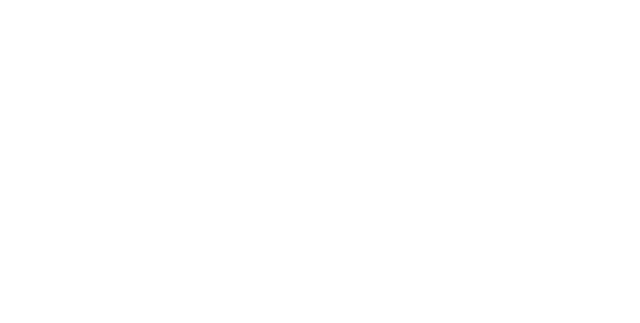
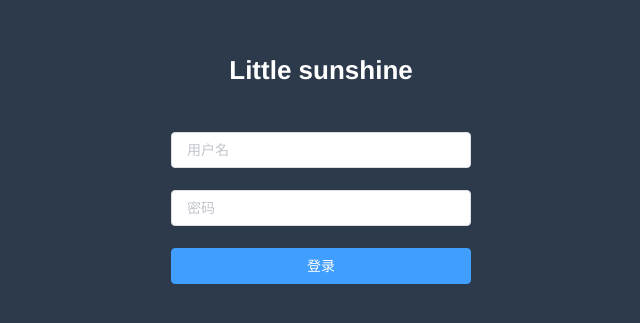
Before and after one commit to zlylm/vue-admin, a Vue app: page /login in a window 1280 px wide. Shown: the part 243-566 px from the top of the page, without its empty margins (319-959 px from the left). Built offline with nearby package versions, Linux system fonts and the light colour scheme.

Commit message:
完成登录页面和公共左边导航

```diff
--- a/babel.config.js
+++ b/babel.config.js
@@ -1,5 +1,15 @@
 module.exports = {
   presets: [
-    '@vue/cli-plugin-babel/preset'
+    '@vue/cli-plugin-babel/preset',
+    // ["es2015", { "modules": false }]
+  ],
+  "plugins": [
+    [
+      "component",
+      {
+        "libraryName": "element-ui",
+        "styleLibraryName": "theme-chalk"
+      }
+    ]
   ]
 }
--- a/package.json
+++ b/package.json
@@ -10,6 +10,7 @@
     "axios": "^0.19.2",
     "core-js": "^3.6.4",
     "element-ui": "^2.13.0",
+    "normalize.css": "^8.0.1",
     "vue": "^2.6.11",
     "vue-router": "^3.1.5",
     "vuex": "^3.1.2"
@@ -19,6 +20,9 @@
     "@vue/cli-plugin-router": "~4.2.0",
     "@vue/cli-plugin-vuex": "~4.2.0",
     "@vue/cli-service": "~4.2.0",
+    "babel-plugin-component": "^1.1.1",
+    "node-sass": "^4.13.1",
+    "sass-loader": "^8.0.2",
     "vue-template-compiler": "^2.6.11"
   },
   "browserslist": [
--- a/src/App.vue
+++ b/src/App.vue
@@ -5,10 +5,16 @@
 </template>
 
 <style>
+html,body{
+  width: 100%;
+  height: 100%;
+}
 #app {
   font-family: Avenir, Helvetica, Arial, sans-serif;
   -webkit-font-smoothing: antialiased;
   -moz-osx-font-smoothing: grayscale;
   color: #2c3e50;
+  width: 100%;
+  height: 100%;
 }
 </style>
--- a/src/api/test.js
+++ b/src/api/test.js
@@ -1,7 +1,7 @@
-import Axios from '@/request/index'
+import Ruquest from '@/request/index'
 
 export const Test = (data)=> {
-    return Axios.request({
+    return Ruquest({
         url:'/api/webUser/login',
         data
     })
--- /dev/null
+++ b/src/common/Sidebar.vue
@@ -0,0 +1,60 @@
+<template>
+    <div class="side-bar" :class="{'side-bar-mini':collapseVal}">
+        <el-menu
+            class="el-menu-vertical"
+            mode="vertical"
+            background-color="#304156"
+            text-color="#BFCBD9"
+            :collapse="collapseVal"
+        >
+            <el-menu-item index="1">
+                <i class="el-icon-star-off icon"></i>
+                <span>首页</span>
+            </el-menu-item>
+            <el-menu-item index="2">
+                <i class="el-icon-user icon"></i>
+                <span>用户管理</span>
+            </el-menu-item>
+            <el-menu-item index="2">
+                <i class="el-icon-user icon"></i>
+                <span>用户管理</span>
+            </el-menu-item>
+            <el-menu-item index="2">
+                <i class="el-icon-user icon"></i>
+                <span>用户管理</span>
+            </el-menu-item>
+        </el-menu>
+    </div>
+</template>
+
+<script>
+export default {
+    props:{
+        collapseVal:{
+            type: Boolean,
+            default: false
+        }
+    },
+    data () {
+        return {
+        }
+    }
+}
+</script>
+
+<style lang="scss" scoped>
+.side-bar-mini{
+    width: auto!important;
+    height: 100%;
+}
+.side-bar{
+    width: 210px;
+    height: 100%;
+    .el-menu-vertical{
+        height: 100%;
+        .icon{
+            color: #BFCBD9;
+        }
+    }
+}
+</style>
--- a/src/main.js
+++ b/src/main.js
@@ -2,12 +2,13 @@
 import App from './App.vue'
 import router from './router'
 import store from './store'
-import './util/cutom-instruction'
+import 'normalize.css/normalize.css' // CSS resets
+import './util/cutom-instruction' // 自定义指令
+import './util/element' //按需加载element ui
+
+Vue.prototype.$ELEMENT = { size: 'medium', zIndex: 3000 };
 
 Vue.config.productionTip = false
-
-
-
 new Vue({
   router,
   store,
--- a/src/router/index.js
+++ b/src/router/index.js
@@ -9,6 +9,11 @@
     path: '/',
     name: 'Home',
     component: Home
+  },
+  {
+    path: '/login',
+    name: 'Login',
+    component: () => import('@/views/login/Index')
   }
 ]
 
--- /dev/null
+++ b/src/util/element.js
@@ -0,0 +1,22 @@
+import Vue from 'vue'
+import {
+    Button,
+    Form,
+    FormItem,
+    Input,
+    Message,
+    Menu,
+    MenuItem,
+    Row,
+    Col
+} from 'element-ui'
+
+Vue.prototype.$Message = Message
+Vue.use(Button)
+Vue.use(Form)
+Vue.use(FormItem)
+Vue.use(Input)
+Vue.use(Menu)
+Vue.use(MenuItem)
+Vue.use(Row)
+Vue.use(Col)
--- a/src/views/Home.vue
+++ b/src/views/Home.vue
@@ -1,16 +1,30 @@
 <template>
   <div class="home" v-viewLoading="show">
-    Hello World
+    <Sidebar :collapseVal="collapseVal"/>
+    <div class="right">
+      <div class="navbar">
+        <i class="el-icon-s-unfold icon" v-if="collapseVal" @click="collapseVal=false"></i>
+        <i class="el-icon-s-fold icon" v-else @click="collapseVal=true"></i>
+      </div>
+      <div class="main">
+
+      </div>
+    </div>
   </div>
 </template>
 
 <script>
 import {Test} from '@/api/test.js'
+import Sidebar from '@/common/Sidebar.vue'
 export default {
   name: 'Home',
+  components: {
+    Sidebar
+  },
   data () {
     return {
-      show: false
+      show: false,
+      collapseVal: false
     }
   },
   mounted() {
@@ -24,14 +38,30 @@
     this.show = true
     setTimeout(()=>{
       this.show = false
-    },3000)
+    },1000)
   }
 }
 </script>
-<style>
+<style lang="scss">
 .home{
-  width: 500px;
-  height: 400px;
+  width: 100%;
+  height: 100%;
   position: relative;
+  background-color: #eff1f4;
+  display: flex;
+  .right{
+    flex: 1;
+    .navbar{
+      background-color: #fff;
+      height: 56px;
+      line-height: 56px;
+      padding: 0 10px;
+      box-shadow: 0 1px 4px rgba(0,21,41,.08);
+      .icon{
+        font-size: 21px;
+        cursor: pointer;
+      }
+    }
+  }
 }
 </style>
--- /dev/null
+++ b/src/views/login/Index.vue
@@ -0,0 +1,103 @@
+<template>
+  <div class="login-page">
+     <div class="login-main">
+         <h3 class="title">Little sunshine</h3>
+         <el-form ref="loginForm" :model="loginForm" :rules="loginRules" label-width="0">
+             <el-form-item prop="username">
+                <el-input v-model="loginForm.username" placeholder="用户名"></el-input>
+            </el-form-item>
+            <el-form-item prop="password">
+                <el-input v-model="loginForm.password" type="password" placeholder="密码"></el-input>
+            </el-form-item>
+            <el-button type="primary" style="width:100%" :loading="commitLoading" @click.prevent="commitLogin">登录</el-button>
+         </el-form>
+     </div>
+  </div>
+</template>
+
+<script>
+export default {
+    data () {
+        const validUserName = (rule, value, callback) => {
+            value == '' ? callback(new Error('用户名不能为空!')) :  callback()
+        }
+        const validPassword = (rule, value, callback) => {
+            value.length < 6 ? callback(new Error('密码不能不小于6位数')) : callback()
+        }
+        return {
+            loginForm:{
+                username: '',
+                password: ''
+            },
+            loginRules:{ // 登录表单验证
+                username:[{validator: validUserName, trigger: 'blur'}],
+                password:[{validator: validPassword, trigger: 'blur'}]
+            },
+            commitLoading: false
+        }
+    },
+    methods: {
+        // 登录
+        commitLogin () {
+            this.$refs['loginForm'].validate((valid) => {
+                if (valid) {
+                    this.commitLoading = true
+                    setTimeout(()=>{
+                        this.$Message.success('登录成功')
+                        this.commitLoading = false
+                    },2000)
+                }
+            })
+        }
+    }
+}
+</script>
+<style lang="scss">
+// $bg:#283443;
+// $light_gray:#fff;
+// $cursor: #fff;
+// .login-page{
+//     input {
+//       background: transparent;
+//       border: 0px;
+//       -webkit-appearance: none;
+//       border-radius: 0px;
+//       padding: 12px 5px 12px 15px;
+//       color: $light_gray;
+//       height: 47px;
+//       caret-color: $cursor;
+
+//       &:-webkit-autofill {
+//         box-shadow: 0 0 0px 1000px $bg inset !important;
+//         -webkit-text-fill-color: $cursor !important;
+//       }
+//     }
+//     .el-form-item {
+//         border: 1px solid rgba(255, 255, 255, 0.1);
+//         background: rgba(0, 0, 0, 0.1);
+//         border-radius: 5px;
+//         color: #454545;
+//     }
+// }
+</style>
+<style lang="scss" scoped>
+$light_font: #fff;
+.login-page{
+    width: 100%;
+    height: 100%;
+    background-color: #2d3a4b;
+    display: flex;
+    justify-content: center;
+    align-items: center;
+    .login-main{
+        width: 300px;
+        padding: 0 20px 20px;
+        .title{
+            color: $light_font;
+            text-align: center;
+            padding:20px 0;
+            font-size: 26px;
+        }
+    }
+}
+</style>>
```
Also changed, not shown: 1 other file (tests, documents, lock files or other folders).
